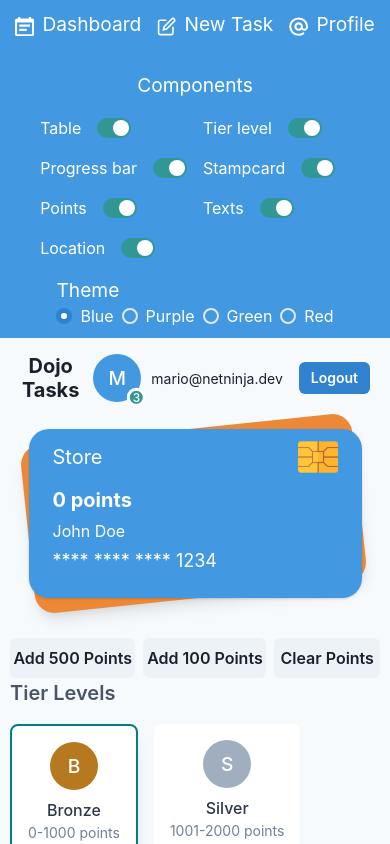
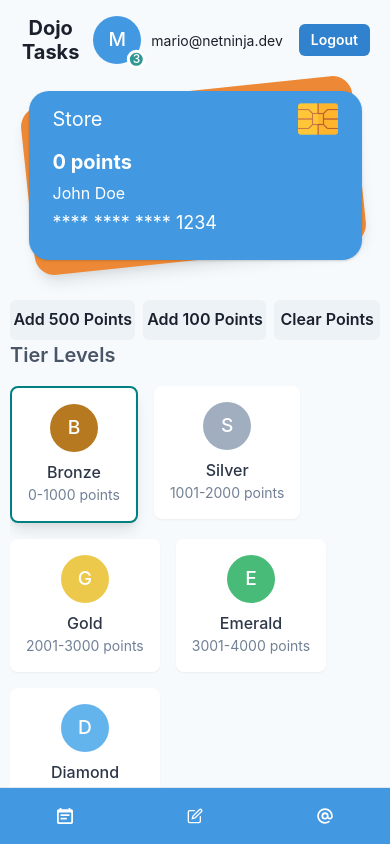
Before and after one commit to brittbrink/prototypes-loyyo, a React (Vite) app in the folder Components-prototype/: page / in a window 390 px wide. Shown: the top 844 px of the page. Built offline with nearby package versions, Linux system fonts and the light colour scheme; no server answers.

Commit message:
Add BottomNav component for mobile navigation; update Sidebar layout and integrate responsive design

```diff
--- /dev/null
+++ b/Components-prototype/src/components/BottomNav.jsx
@@ -0,0 +1,33 @@
+import { Flex, IconButton } from '@chakra-ui/react'
+import { CalendarIcon, EditIcon, AtSignIcon } from '@chakra-ui/icons'
+import { NavLink } from 'react-router-dom'
+import { useThemeContext } from '../layouts/ThemeContext'
+
+export default function BottomNav() {
+    const { primaryColor } = useThemeContext()
+
+  return (
+    <Flex
+      position="fixed"
+      bottom="0"
+      left="0"
+      right="0"
+      bg={primaryColor}
+      borderTop="1px solid #e2e8f0"
+      justify="space-around"
+      py={2}
+      display={{ base: 'flex', lg: 'none' }}
+      zIndex={1000}
+    >
+      <NavLink to="/">
+        <IconButton icon={<CalendarIcon />} aria-label="Dashboard" variant="ghost" color={"white"} />
+      </NavLink>
+      <NavLink to="/create">
+        <IconButton icon={<EditIcon />} aria-label="New Task" variant="ghost" color={"white"} />
+      </NavLink>
+      <NavLink to="/profile">
+        <IconButton icon={<AtSignIcon />} aria-label="Profile" variant="ghost" color={"white"} />
+      </NavLink>
+    </Flex>
+  )
+}
--- a/Components-prototype/src/components/Sidebar.jsx
+++ b/Components-prototype/src/components/Sidebar.jsx
@@ -16,18 +16,23 @@ export default function Sidebar() {
             p="10px"
             bg={primaryColor}
             color="white"
-            direction={{ base: "row", lg: "column" }}
-            minH={{ lg: "full" }}
-            w="full"
+            direction={{ base: "row", md: "row", lg: "column" }}
+            minH={{ base: "auto", md: "auto", lg: "100vh" }}
+            w="full" // 👈 zorg dat hij altijd volledige breedte neemt
+            wrap="wrap"
+            justify="space-between" // 👈 of 'center' / 'space-evenly' / 'start' naar wens
+            align="center"
+        >
 
-        >
             <Stack
-                direction={{ base: "column", lg: "column" }}
+                direction={{ base: "row", md: "row", lg: "column" }}
                 spacing={4}
                 align="center"
+                justify="center"
+                wrap="wrap"
                 w="full"
             >
-                <List display="flex" flexDirection={{ base: "row", lg: "column" }} gap={4} fontSize="1.2em">
+                <List display="flex" flexDirection={{ base: "row", md: "row", lg: "column" }} gap={4} fontSize="1.2em">
                     <ListItem>
                         <NavLink to="/">
                             <ListIcon as={CalendarIcon} color="white" />
--- a/Components-prototype/src/components/StampCard.jsx
+++ b/Components-prototype/src/components/StampCard.jsx
@@ -20,7 +20,9 @@ export default function StampCard() {
     const { visibility } = useVisibility()
     const { points } = useProgress()
 
-    const stamps = Math.floor(points / 500)
+    const rawStamps = Math.floor(points / 500);
+    const stamps = rawStamps % (maxStamps + 1) || (points >= 500 ? 1 : 0);
+
 
     return (
         <Collapse in={visibility.stampCard} animateOpacity unmountOnExit>
--- a/Components-prototype/src/layouts/RootLayout.jsx
+++ b/Components-prototype/src/layouts/RootLayout.jsx
@@ -3,10 +3,28 @@ import { Outlet } from "react-router-dom"
 import Navbar from "../components/Navbar"
 import { Box, Grid, GridItem, Flex, Button, CloseButton, Text } from "@chakra-ui/react"
 import Sidebar from "../components/Sidebar"
+import BottomNav from "../components/BottomNav"
+import { useThemeContext } from "./ThemeContext"
+
+// Custom hook to check if screen size is mobile
+function useIsMobile(threshold = 768) {
+  const [isMobile, setIsMobile] = useState(window.innerWidth < threshold)
+
+  useEffect(() => {
+    const handleResize = () => setIsMobile(window.innerWidth < threshold)
+    window.addEventListener('resize', handleResize)
+    return () => window.removeEventListener('resize', handleResize)
+  }, [threshold])
+
+  return isMobile
+}
 
 export default function RootLayout() {
   const [deferredPrompt, setDeferredPrompt] = useState(null)
   const [showInstallBanner, setShowInstallBanner] = useState(false)
+  const [isStandalone, setIsStandalone] = useState(false)
+  const { primaryColor } = useThemeContext()
+  const isMobile = useIsMobile()  // Hook to check if it's mobile
 
   useEffect(() => {
     const handleBeforeInstallPrompt = (event) => {
@@ -17,17 +35,19 @@ export default function RootLayout() {
 
     window.addEventListener("beforeinstallprompt", handleBeforeInstallPrompt)
 
+    // Check PWA mode
+    const standalone = window.matchMedia('(display-mode: standalone)').matches || window.navigator.standalone === true
+    setIsStandalone(standalone)
+
     return () => {
       window.removeEventListener("beforeinstallprompt", handleBeforeInstallPrompt)
     }
-  }
-  , [])
+  }, [])
 
   const handleInstallClick = async () => {
     if (!deferredPrompt) return
-
     deferredPrompt.prompt()
-    const {outcome} = await deferredPrompt.userChoice
+    const { outcome } = await deferredPrompt.userChoice
     console.log(`User response to the A2HS prompt: ${outcome}`)
     setDeferredPrompt(null)
     setShowInstallBanner(false)
@@ -35,36 +55,32 @@ export default function RootLayout() {
 
   return (
     <Grid templateColumns="repeat(6, 1fr)" bg="gray.50" minH="100vh">
+      {/* Sidebar */}
       <GridItem
         as="aside"
-        colSpan={{ base: 6, lg: 2, xl: 1 }}
-        bg="blue.500"
-        minH={{lg: "100vh"}}
+        colSpan={{ base: 6, md: 6, lg: 1 }}
+        bg={primaryColor}
+        minH={{ lg: "100vh" }}
+        minW={{ base: "auto", md: "auto" }}
+        display={{ base: "none", md: "block" }}  // Sidebar vanaf md (iPad)
       >
         <Sidebar />
       </GridItem>
 
+      {/* Main Content */}
       <GridItem
         as="main"
-        colSpan={{ base: 6, lg: 4, xl: 5 }}
+        colSpan={{ base: 6, lg: 5, xl: 5 }}
         p="10px"
         minH="100vh"
         display="flex"
         flexDirection="column"
+        w="full"
       >
         <Navbar />
 
-         {showInstallBanner && (
-          <Flex
-            bg="blue.100"
-            border="1px solid"
-            borderColor="blue.300"
-            borderRadius="md"
-            p="4"
-            mb="4"
-            align="center"
-            justify="space-between"
-          >
+        {showInstallBanner && (
+          <Flex bg="blue.100" border="1px solid" borderColor="blue.300" borderRadius="md" p="4" mb="4" align="center" justify="space-between">
             <Text>
               Install this app on your home screen for a better experience.
             </Text>
@@ -77,10 +93,17 @@ export default function RootLayout() {
           </Flex>
         )}
 
-        <Box flex="1">
+        <Box flex="1" mb="55px">
           <Outlet />
         </Box>
       </GridItem>
+
+      {/* Bottom Navigation */}
+      {(isStandalone || isMobile) && (
+        <Box display={{ base: "block", md: "none" }}>
+          <BottomNav />
+        </Box>
+      )}
     </Grid>
   )
 }
```
